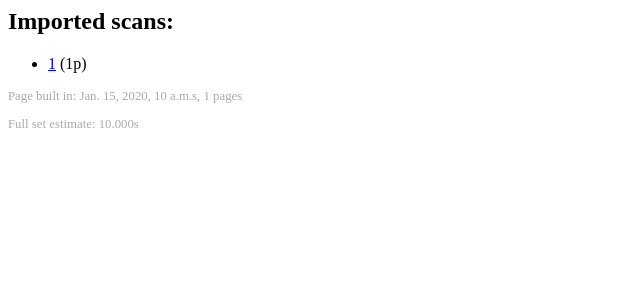
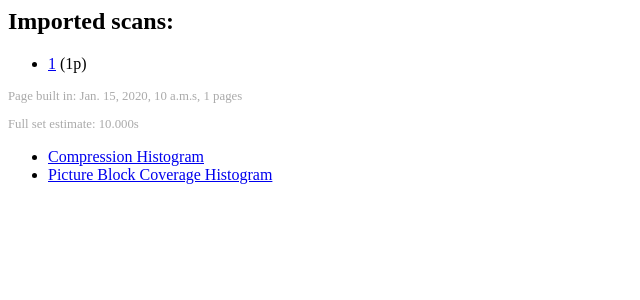
Before and after one commit to IMAmuseum/artoflife, a Django app: template django_proj/mongo_viewer/templates/main.html in a window 1280 px wide. Shown: the top 300 px of the page, without its empty margins (0-640 px from the left). Run offline with Django 3.2, Linux system fonts and the light colour scheme; the template is opened without the code that fills it: most values are stand-ins (such as "Sample title", 1, 10 or a date in 2020); parts of the project's set-up code (start-up, migrations or seed data) failed here and were passed over.

Commit message:
Added historgram links

```diff
--- a/django_proj/mongo_viewer/templates/main.html
+++ b/django_proj/mongo_viewer/templates/main.html
@@ -25,5 +25,10 @@ footer {
 	<p>Full set estimate: {{ full_build_est|floatformat:3 }}s</p>
 </footer>
 
+<ul>
+	<li><a href='/mongo/compression-histogram/'>Compression Histogram</a></li>
+	<li><a href='/mongo/coverage-histogram/'>Picture Block Coverage Histogram</a></li>
+</ul>
+
 </body>
 </html>
```
